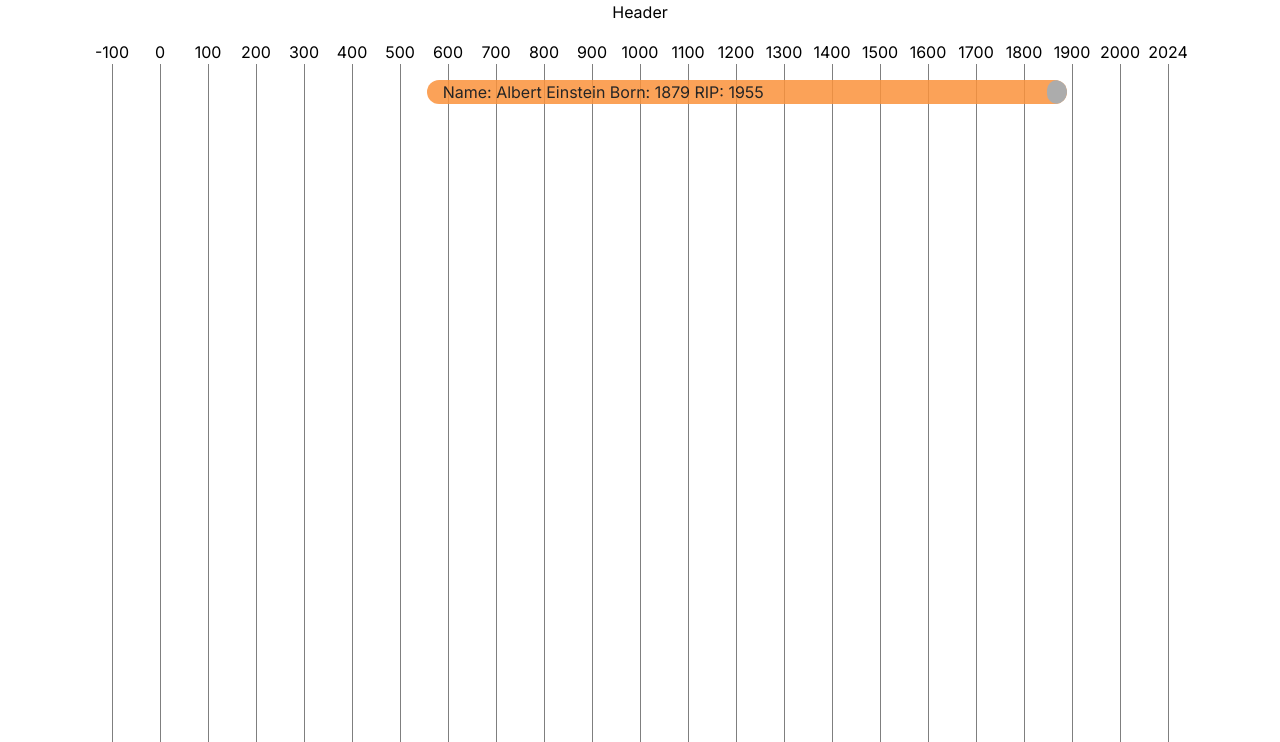
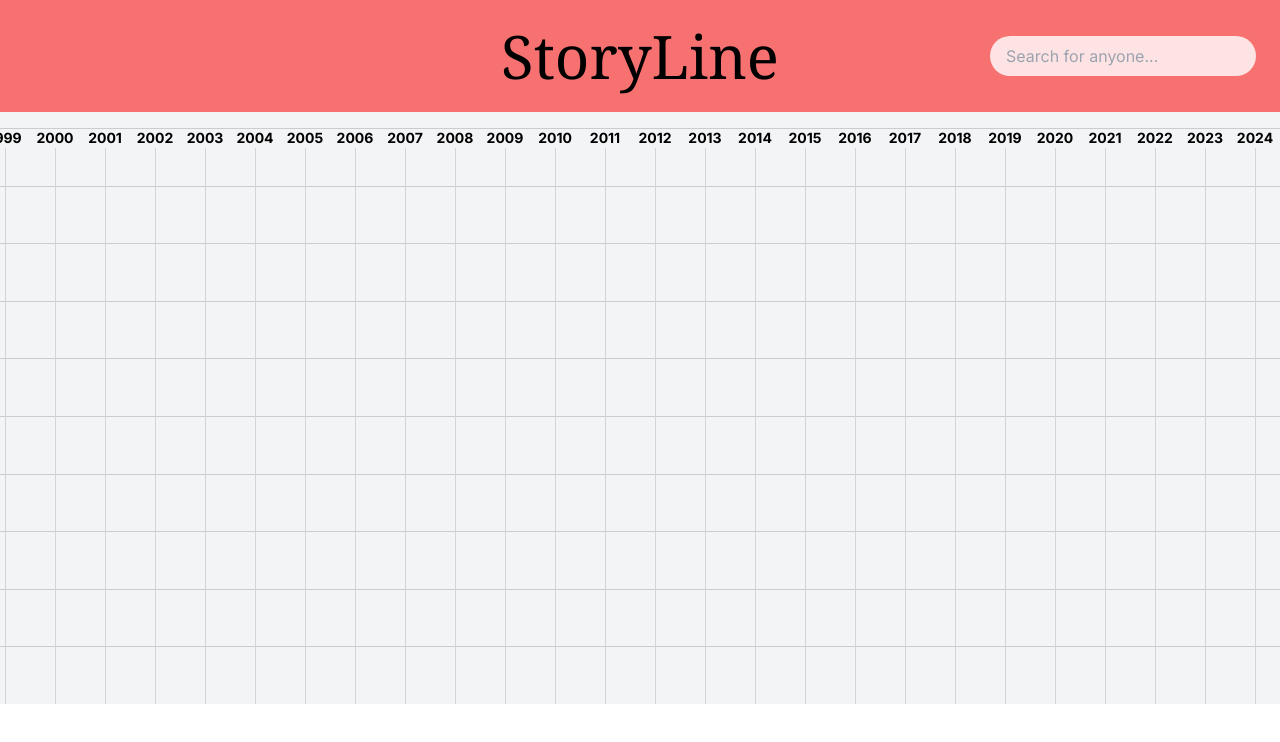
Before and after one commit to WattWozy/StoryLine, a Next.js app in the folder client/: page / in a window 1280 px wide. Shown: the top 742 px of the page. Built offline with nearby package versions, Linux system fonts and the light colour scheme; grey boxes are pictures that could not be loaded.

Commit message:
Riksbuggig men rätt snygg timeline

```diff
--- a/client/src/app/page.tsx
+++ b/client/src/app/page.tsx
@@ -5,8 +5,8 @@
 const Home = () => {
   return (
     <main className='min-h-screen'>
-      <Timeline from = {-100} />
-      <HistoricalPerson name="Albert Einstein" birth={new Date(Date.UTC(1879, 3, 14))} death={new Date(Date.UTC(1955, 4, 18))}/>
+      <Timeline/>
+      {/* <HistoricalPerson name="Albert Einstein" birth={new Date(Date.UTC(1879, 3, 14))} death={new Date(Date.UTC(1955, 4, 18))}/> */}
     </main>
   );
 }
--- a/client/src/components/Header.tsx
+++ b/client/src/components/Header.tsx
@@ -2,7 +2,17 @@
 
 const Header = () => {
   return (
-    <header className='w-full absolute top-0 flex justify-center'>Header</header>
+    <header className='w-full fixed top-0 flex items-center bg-red-400 h-28 px-6'>
+      <div className='flex-1'></div>
+      <div className='text-6xl font-serif flex-grow text-center'>StoryLine</div>
+      <div className='flex-1 flex justify-end'>
+        <input
+          type="text"
+          placeholder="Search for anyone..."
+          className="py-2 px-4 rounded-full bg-white/80 focus:outline-none focus:ring-2 focus:ring-white"
+        />
+      </div>
+    </header>
   )
 }
 
--- a/client/src/components/core/Timeline.tsx
+++ b/client/src/components/core/Timeline.tsx
@@ -1,37 +1,89 @@
-import React from "react";
+'use client'
+import React, { useRef, useEffect, useState, useCallback } from 'react';
 
-interface TimelineProps {
-  from: number;
-  to?: number;
-}
+const Timeline: React.FC = () => {
+  const scrollRef = useRef<HTMLDivElement | null>(null);
+  const [visibleYears, setVisibleYears] = useState<number[]>([]);
+  const [oldestYear, setOldestYear] = useState<number>(() => {
+    const currentYear = new Date().getFullYear();
+    return currentYear - 10; // Start with 10 years of history
+  });
+  const currentYear = new Date().getFullYear();
+  const yearWidth = 50; // pixels per year
 
-const getEveryXYears = (from: number, to: number, X: number): number[] => {
-  const years: number[] = [from];
-  for (let year = from; year <= to; year++) {
-    if (year % X === 0 && year != from) {
-      years.push(year);
+  const calculateVisibleYears = useCallback((): number[] => {
+    if (!scrollRef.current) return [];
+
+    const { scrollLeft, clientWidth } = scrollRef.current;
+    const startPixel = scrollLeft;
+    const endPixel = scrollLeft + clientWidth;
+
+    const startVisibleYear = Math.max(oldestYear, currentYear - Math.floor(endPixel / yearWidth));
+    const endVisibleYear = currentYear;
+
+    return Array.from(
+      { length: endVisibleYear - startVisibleYear + 1 },
+      (_, i) => startVisibleYear + i
+    );
+  }, [oldestYear, currentYear]);
+
+  const handleScroll = useCallback(() => {
+    if (!scrollRef.current) return;
+
+    const { scrollLeft, scrollWidth, clientWidth } = scrollRef.current;
+
+    // Prevent scrolling beyond the current year
+    if (scrollLeft < 0) {
+      scrollRef.current.scrollLeft = 0;
+      return;
     }
-  }
-  years.push(to);
 
-  return years;
-};
+    setVisibleYears(calculateVisibleYears());
 
-const Timeline: React.FC<TimelineProps> = ({ from, to }) => {
-  const currentYear: number = new Date().getFullYear();
+    // Load more years if we're near the start
+    if (scrollLeft < clientWidth * 0.2) {
+      setOldestYear(prev => prev - 10);
+    }
+  }, [calculateVisibleYears]);
 
-  const yearsToDisplay = getEveryXYears(from, currentYear, 100);
+  useEffect(() => {
+    handleScroll(); // Initial calculation
 
-  yearsToDisplay.forEach((year) => console.log(year));
+    // Scroll to the right end (current year) on initial load
+    if (scrollRef.current) {
+      scrollRef.current.scrollLeft = scrollRef.current.scrollWidth - scrollRef.current.clientWidth;
+    }
+  }, [handleScroll]);
 
   return (
-    <div className="relative top-10 text-nowrap text-clip flex max-w-full h-full justify-center">
-      {yearsToDisplay.map((divNumber, i) => (
-        <div className="min-w-12 flex flex-col h-screen items-center" key={i}>
-          <div className="text-center">{divNumber}</div>
-          <div className="bg-black w-1px h-full opacity-50"></div>
-        </div>
-      ))}
+    <div
+      ref={scrollRef}
+      className="overflow-x-auto h-[calc(100vh-6rem)] bg-gray-100 pt-32"
+      style={{
+        width: '100%',
+        overflowY: 'hidden'
+      }}
+      onScroll={handleScroll}
+    >
+      <div
+        className="relative h-full"
+        style={{
+          width: `${(currentYear - oldestYear + 1) * yearWidth}px`,
+          backgroundImage: 'repeating-linear-gradient(to bottom, #ccc 0 1px, transparent 1px 10%)',
+          backgroundSize: `${yearWidth}px 100%`
+        }}
+      >
+        {visibleYears.map((year) => (
+          <div
+            key={year}
+            className="absolute top-0 bottom-0 flex flex-col items-center"
+            style={{ left: `${(year - oldestYear) * yearWidth}px`, width: `${yearWidth}px` }}
+          >
+            <div className="text-sm font-bold">{year}</div>
+            <div className="w-px bg-gray-300 flex-grow"></div>
+          </div>
+        ))}
+      </div>
     </div>
   );
 };
```
